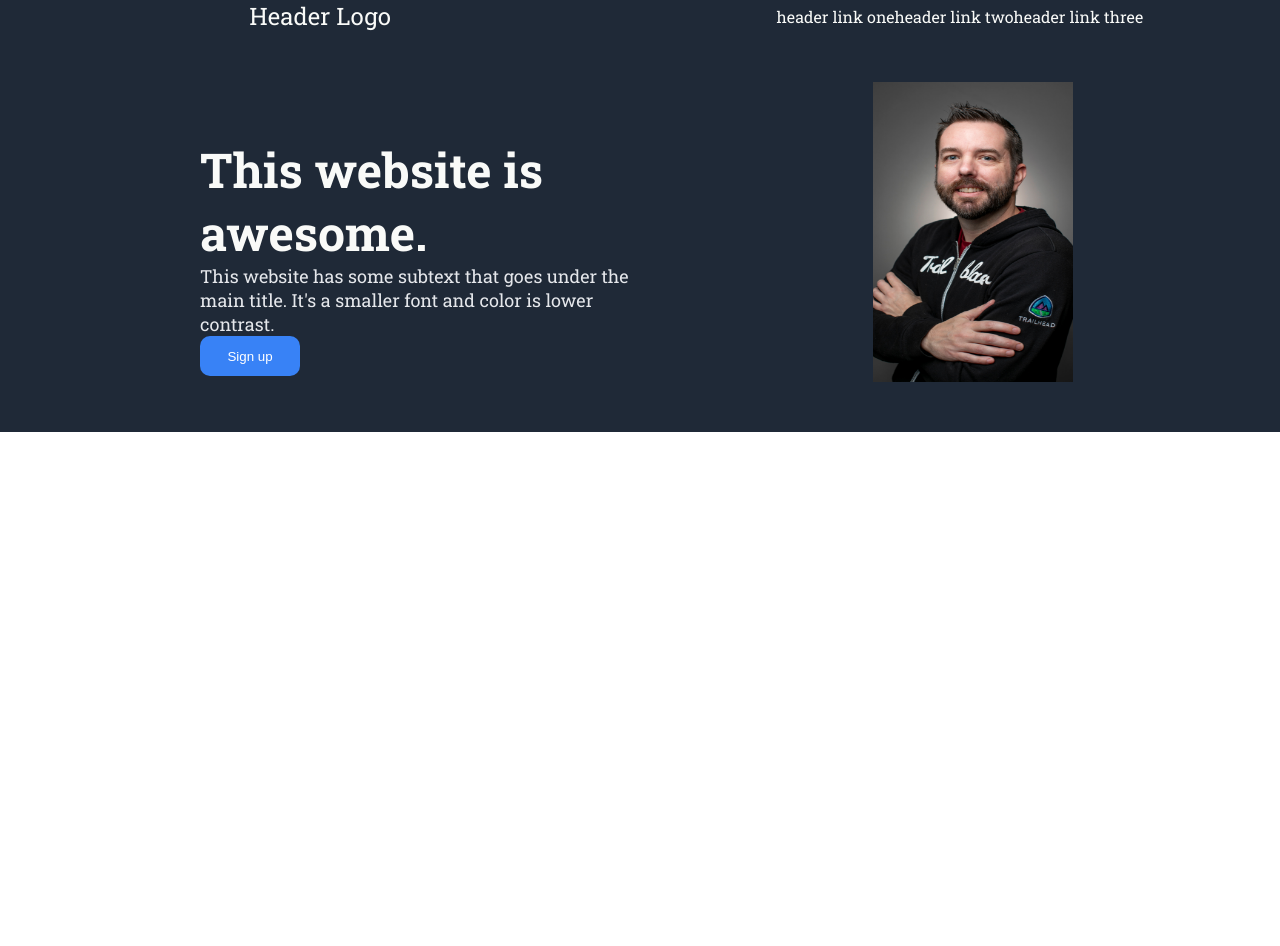
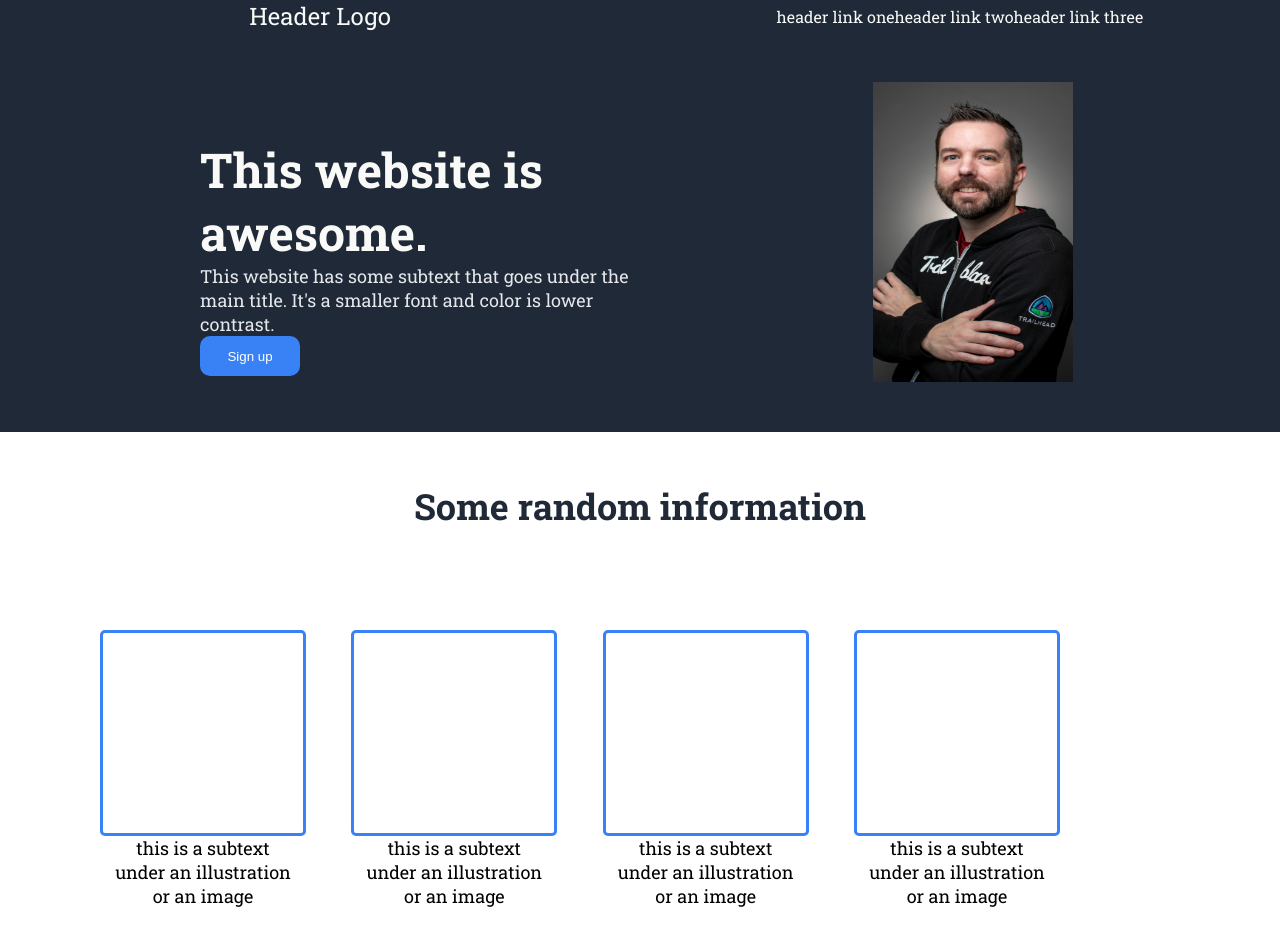
Before and after one commit to Comma2TheTop/odin-landingpage, a plain HTML site: page index.html in a window 1280 px wide. Before the commit the page ends 800 px from the top, so only its background shows below. Drawn offline with Linux system fonts and the light colour scheme.

Commit message:
committing second section

```diff
--- a/index.html
+++ b/index.html
@@ -33,12 +33,32 @@
       </div>
     </div>
 </div>
-<div class="second-section"></div>
-<div class="third-section"></div>
+<div class="second-section">
+  <h2>Some random information</h2>
+  <div class="row-of-blue-divs">
+    <div class="box-blue-msg">
+      <div class="box-blue"></div>
+        <p class="p-second">this is a subtext <br/> under an illustration<br/> or an image</p>
+      </div>
+     <div class="box-blue-msg">
+      <div class="box-blue"></div>
+        <p class="p-second">this is a subtext <br/> under an illustration<br/> or an image</p>
+      </div>
+     <div class="box-blue-msg">
+      <div class="box-blue"></div>
+        <p class="p-second">this is a subtext <br/> under an illustration<br/> or an image</p>
+      </div>
+     <div class="box-blue-msg">
+      <div class="box-blue"></div>
+        <p class="p-second">this is a subtext <br/> under an illustration<br/> or an image</p>
+    </div>
+  </div>
+</div>
+<!-- <div class="third-section"></div>
 <div class="fourth-section"></div>
 
 <header>
   <h1></h1>
-</header>
+</header> -->
 </body>
 </html>
--- a/style.css
+++ b/style.css
@@ -82,3 +82,37 @@ img {
   border: 1px #3882f6;
   border-radius: 10px;
 }
+
+h2 {
+  font-size: 36px;
+  font-weight: bolder;
+  color: #1f2937;
+  text-align: center;
+}
+
+.row-of-blue-divs {
+  display: flex;
+  flex-direction: row;
+  justify-content: space-between;
+  max-width: 75%;
+  margin: 100px;
+  align-items: center;
+}
+
+.box-blue {
+  border: 3px solid #3882f6;
+  width: 200px;
+  height: 200px;
+  border-radius: 5px;
+}
+
+.second-section {
+  display: flex;
+  flex-direction: column;
+  justify-content: center;
+}
+
+.p-second {
+  text-align: center;
+  font-size: 18px;
+}
```
